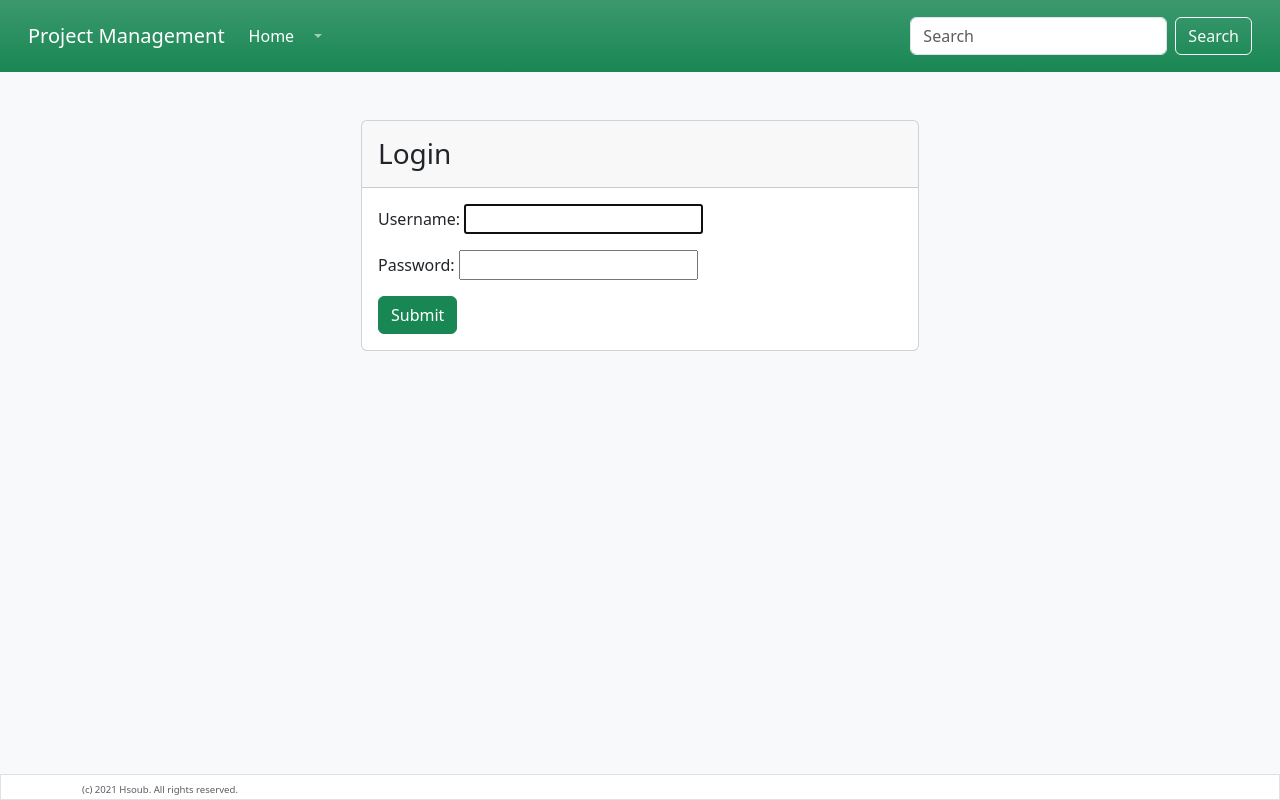
After one commit to mohamed1traha/django_pm, a Django app: page /accounts/login/ in a window 1280 px wide. The commit adds this page. Run offline with Django 5.2, Linux system fonts and the light colour scheme.

Commit message:
Login logout

```diff
--- /dev/null
+++ b/accounts/forms.py
@@ -0,0 +1,21 @@
+from typing import Any
+from django.contrib.auth.forms import AuthenticationForm
+from django import forms
+
+attrs = {'class' : 'form-control'}
+
+class UserLoginForm(AuthenticationForm):
+    def __init__(self, *args, **kwargs) :
+        super(UserLoginForm, self).__init__(*args, **kwargs)
+
+
+
+    username = forms.CharField(
+        label='Username',
+        widget=forms.TextInput(attrs=attrs)
+)
+    password = forms.CharField(
+        label='Password',
+        widget=forms.PasswordInput(attrs=attrs)
+
+)
--- /dev/null
+++ b/accounts/templates/registration/login.html
@@ -0,0 +1,26 @@
+{% extends 'base.html' %}
+<!-- صفحة إنشاء المشاريع -->
+{% load i18n %} <!-- كود تحميل اللغات  -->
+
+{% block content %}
+    <div class="container">
+        <div class="row justify-content-md-center">
+            <div class="card col-md-6 px-0">
+                <div class="card-header">
+                    <h3 class="mb-0 py-2">{% trans 'Login' %}</h3>
+                </div>
+                <div class="card-body">
+                    <!-- نموذج إنشاء المشروع -->
+                    <form method="post">
+                        {% csrf_token %}
+                        <!-- عرض النموذج -->
+                        {{ form.as_p }}
+
+                        <!-- زر إرسال البيانات -->
+                        <button type="submit" class="btn btn-success btn-block">{% trans 'Submit' %}</button>
+                    </form>
+                </div>
+            </div>
+        </div>
+    </div>
+{% endblock %}
--- a/accounts/urls.py
+++ b/accounts/urls.py
@@ -1,5 +1,10 @@
-from django.urls import path
+from django.urls import path, include
 from . import views  # استيراد views من التطبيق المحلي
+from django.contrib.auth.views import LoginView
+from .forms import UserLoginForm
+
 
 urlpatterns = [
+    path('login/', LoginView.as_view(template_name='registration/login.html'), name='login'),
+    path ('', include('django.contrib.auth.urls'))
 ]
--- a/project_management/settings.py
+++ b/project_management/settings.py
@@ -129,3 +129,7 @@ STATIC_URL = 'static/'
 # https://docs.djangoproject.com/en/5.1/ref/settings/#default-auto-field
 
 DEFAULT_AUTO_FIELD = 'django.db.models.BigAutoField'
+
+LOGIN_REDIRECT_URL = '/'
+LOGOUT_REDIRECT_URL = 'login'  # يعيد التوجيه إلى صفحة تسجيل الدخول بعد تسجيل الخروج
+ # يعيد التوجيه إلى صفحة تسجيل الدخول
--- a/project_management/urls.py
+++ b/project_management/urls.py
@@ -20,4 +20,5 @@ from django.urls import path, include
 urlpatterns = [
     path('admin/', admin.site.urls),
     path('', include('projects.urls')),
+    path('accounts/', include('accounts.urls')),
     ]
--- a/projects/templates/partials/header.html
+++ b/projects/templates/partials/header.html
@@ -11,6 +11,22 @@
                     <a class="nav-link active" aria-current="page" href="{% url 'project_list' %}">{% trans 'Home' %}</a>
                 </li>
             </ul>
+            <div class="collapse navbar-collapse" id="navbarNavDropdown">
+                <ul class="navbar-nav">
+                  <li class="nav-item dropdown">
+                    <a class="nav-link dropdown-toggle" href="#" role="button" data-bs-toggle="dropdown" aria-expanded="false">
+                      {{user.username}}
+                    </a>
+                    <ul class="dropdown-menu">
+                      <li><a class="dropdown-item" href="#">{% trans 'Profile' %}</a></li>
+                      <li>
+                        <form method="post" action="{% url 'logout' %}">
+                          {% csrf_token %}
+                          <button type="submit" class="dropdown-item">{% trans 'Logout' %}</button>
+                        </form>
+                      </li>
+                    </ul>
+              </div>
             <!-- محاذاة حقل البحث إلى أقصى اليمين -->
             <form method="get" action="{% url 'project_list' %}" class="d-flex ms-auto">
                 <input class="form-control me-2" type="search" placeholder="{% trans 'Search' %}" aria-label="Search" name="q" value="{{request.GET.q}}">
```
Also changed, not shown: accounts/views.py (+7 -0 lines), projects/views.py (+8 -7 lines).
